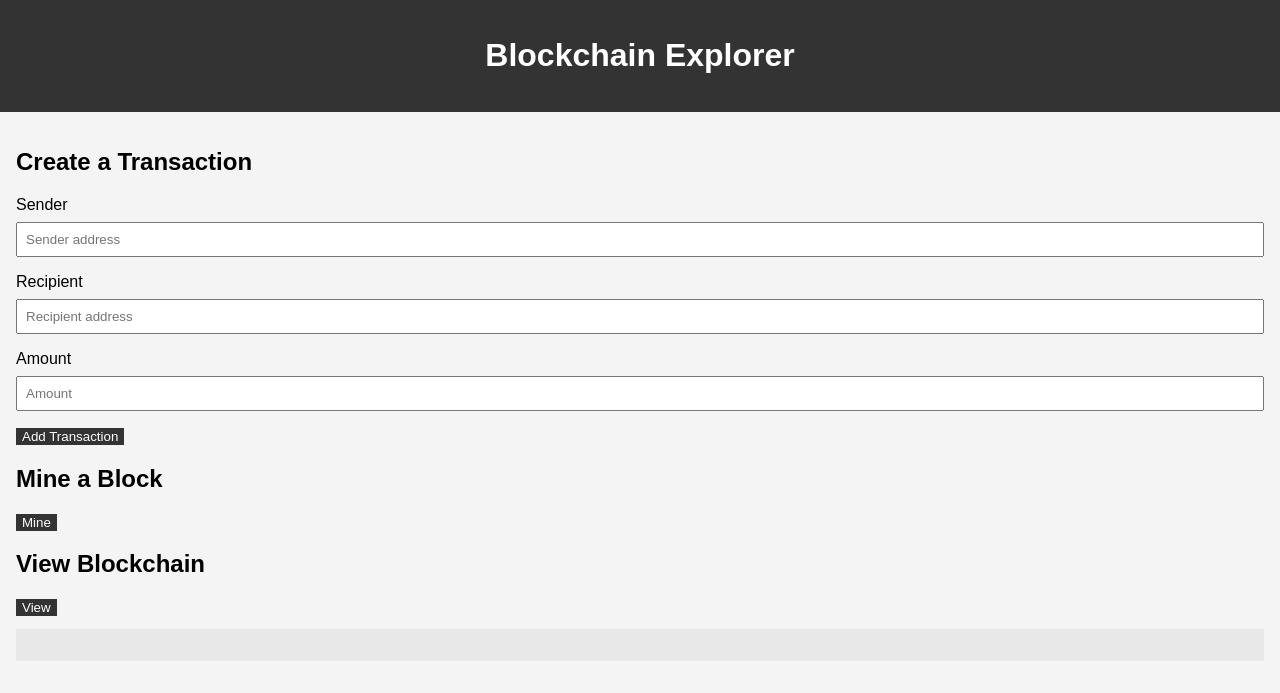
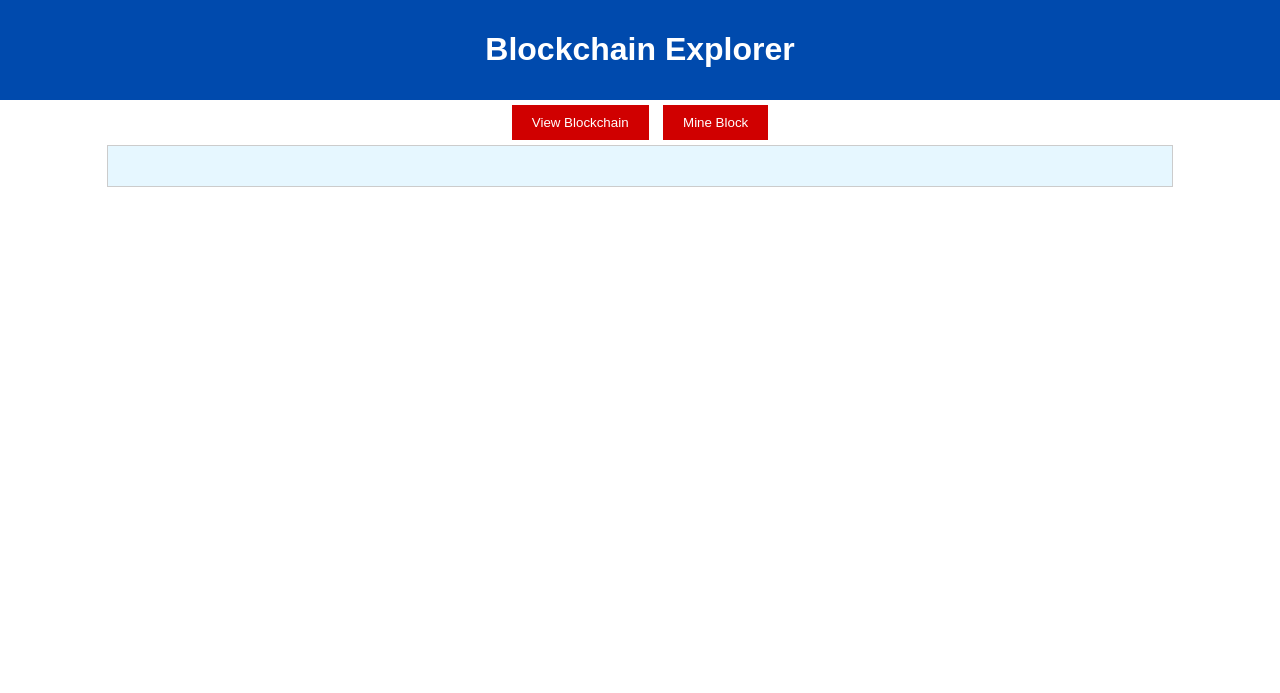
Before and after one commit to MGSinicropi/Blockchain-Network, a website: page index.html in a window 1280 px wide. Drawn offline with Linux system fonts and the light colour scheme.

Commit message:
Add files via upload

```diff
--- a/index.html
+++ b/index.html
@@ -3,49 +3,39 @@
   <head>
     <meta charset="UTF-8" />
     <meta name="viewport" content="width=device-width, initial-scale=1.0" />
-    <title>Blockchain Frontend</title>
+    <title>Blockchain Explorer</title>
     <style>
       body {
         font-family: Arial, sans-serif;
+        background-color: #fff;
+        color: #333;
         margin: 0;
         padding: 0;
-        background-color: #f4f4f4;
+        text-align: center;
       }
       header {
-        background: #333;
-        color: #fff;
-        padding: 1rem;
-        text-align: center;
-      }
-      .container {
-        padding: 1rem;
-      }
-      .form-group {
-        margin-bottom: 1rem;
-      }
-      .form-group label {
-        display: block;
-        margin-bottom: 0.5rem;
-      }
-      .form-group input,
-      .form-group button {
-        padding: 0.5rem;
-        width: 100%;
-        box-sizing: border-box;
+        background-color: #004aad;
+        color: white;
+        padding: 10px 0;
       }
       button {
-        background: #333;
-        color: #fff;
+        background-color: #d00000;
+        color: white;
         border: none;
+        padding: 10px 20px;
+        margin: 5px;
         cursor: pointer;
       }
       button:hover {
-        background: #555;
+        opacity: 0.9;
       }
-      pre {
-        background: #e8e8e8;
-        padding: 1rem;
-        overflow: auto;
+      #output {
+        margin-top: 20px;
+        padding: 20px;
+        border: 1px solid #ccc;
+        background-color: #e6f7ff;
+        width: 80%;
+        margin: auto;
       }
     </style>
   </head>
@@ -53,66 +43,29 @@
     <header>
       <h1>Blockchain Explorer</h1>
     </header>
-    <div class="container">
-      <h2>Create a Transaction</h2>
-      <div class="form-group">
-        <label for="sender">Sender</label>
-        <input type="text" id="sender" placeholder="Sender address" />
-      </div>
-      <div class="form-group">
-        <label for="recipient">Recipient</label>
-        <input type="text" id="recipient" placeholder="Recipient address" />
-      </div>
-      <div class="form-group">
-        <label for="amount">Amount</label>
-        <input type="number" id="amount" placeholder="Amount" />
-      </div>
-      <button onclick="createTransaction()">Add Transaction</button>
+    <main>
+      <button onclick="fetchChain()">View Blockchain</button>
+      <button onclick="mineBlock()">Mine Block</button>
+      <div id="output"></div>
+    </main>
+    <script>
+      const apiBase = "http://localhost:3000";
 
-      <h2>Mine a Block</h2>
-      <button onclick="mineBlock()">Mine</button>
-
-      <h2>View Blockchain</h2>
-      <button onclick="viewBlockchain()">View</button>
-      <pre id="output"></pre>
-    </div>
-
-    <script>
-      const API_BASE = "http://localhost:3000";
-
-      // Helper function to display output
-      function displayOutput(data) {
-        const outputElement = document.getElementById("output");
-        outputElement.textContent = JSON.stringify(data, null, 2);
+      async function fetchChain() {
+        const response = await fetch(`${apiBase}/chain`);
+        const data = await response.json();
+        document.getElementById("output").innerText = JSON.stringify(
+          data,
+          null,
+          2
+        );
       }
 
-      // Create a new transaction
-      async function createTransaction() {
-        const sender = document.getElementById("sender").value;
-        const recipient = document.getElementById("recipient").value;
-        const amount = parseFloat(document.getElementById("amount").value);
-
-        const response = await fetch(`${API_BASE}/transaction`, {
-          method: "POST",
-          headers: { "Content-Type": "application/json" },
-          body: JSON.stringify({ sender, recipient, amount }),
-        });
-        const result = await response.json();
-        displayOutput(result);
-      }
-
-      // Mine a new block
       async function mineBlock() {
-        const response = await fetch(`${API_BASE}/mine`);
-        const result = await response.json();
-        displayOutput(result);
-      }
-
-      // View the entire blockchain
-      async function viewBlockchain() {
-        const response = await fetch(`${API_BASE}/chain`);
-        const result = await response.json();
-        displayOutput(result);
+        const response = await fetch(`${apiBase}/mine`);
+        const data = await response.json();
+        document.getElementById("output").innerText =
+          `New block mined:\n` + JSON.stringify(data, null, 2);
       }
     </script>
   </body>
```
Also changed, not shown: app.js (+24 -7 lines), blockchain.js (+1 -20 lines), explorer.js (+10 -39 lines), frontend.js (added, +57 -0 lines), wallet.js (+2 -6 lines).
